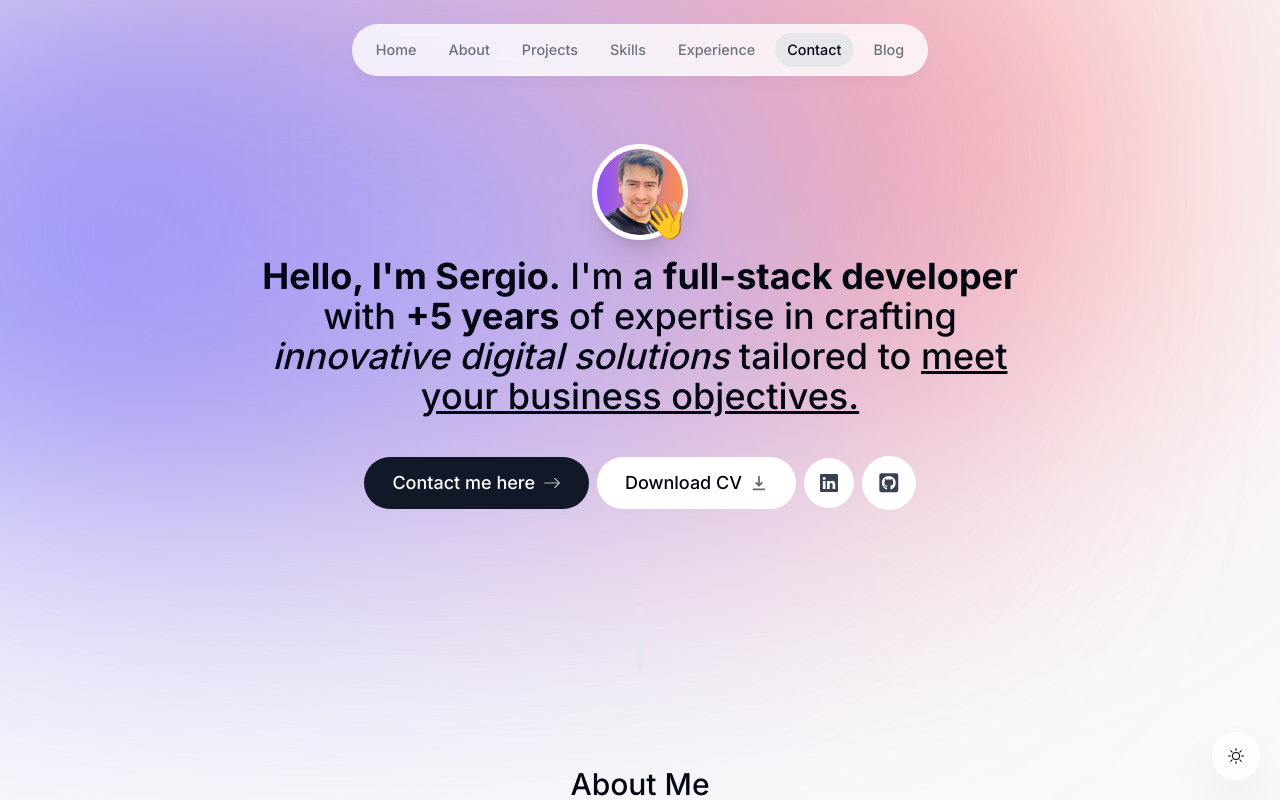
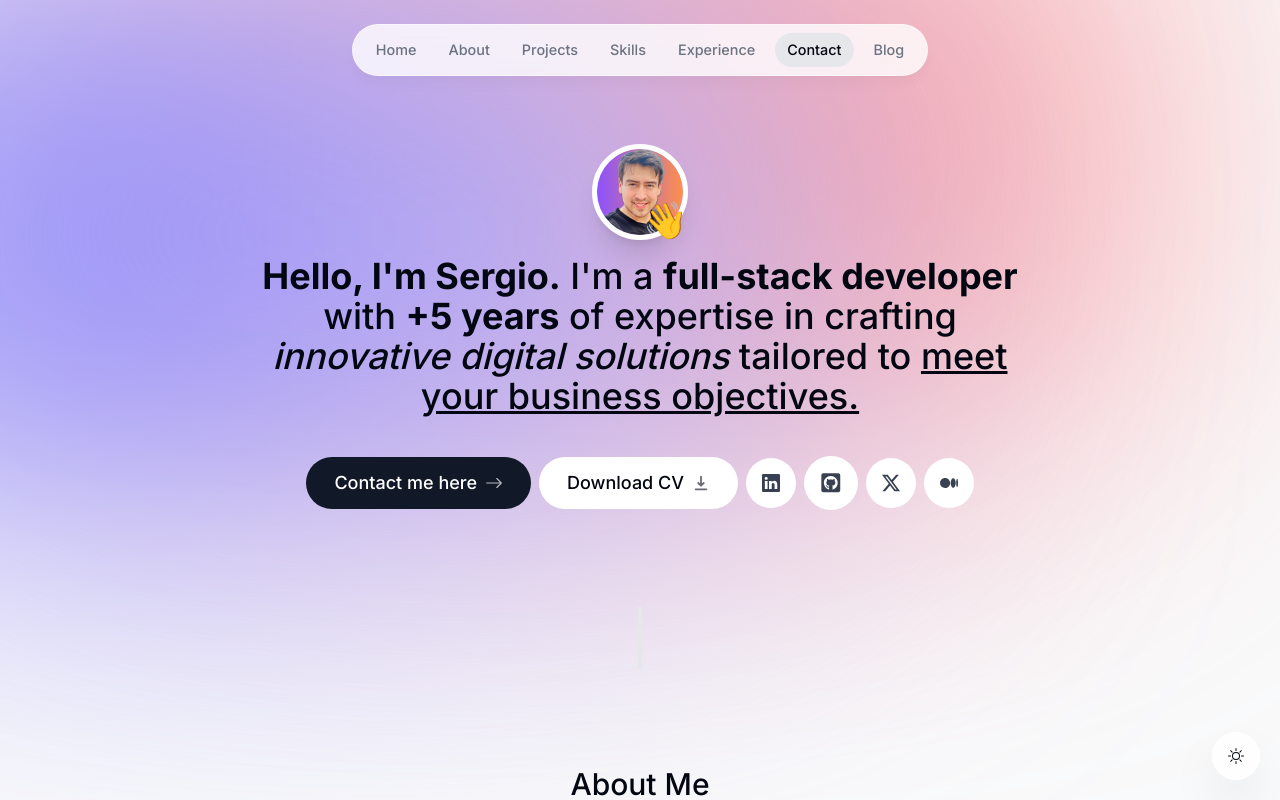
Before and after one commit to myplancash/portfolio-website, a Next.js app: page / in a window 1280 px wide. Shown: the top 800 px of the page. Built offline with nearby package versions, Linux system fonts and the light colour scheme; no server answers.

Commit message:
added a few more social media links

```diff
--- a/components/Intro.tsx
+++ b/components/Intro.tsx
@@ -4,7 +4,7 @@ import React from "react";
 import { motion } from "framer-motion";
 import Image from "next/image";
 import Link from "next/link";
-import { BsArrowRight, BsLinkedin } from "react-icons/bs";
+import { BsArrowRight, BsLinkedin, BsTwitterX, BsMedium} from "react-icons/bs";
 import { FaGithubSquare } from "react-icons/fa";
 import { HiDownload } from "react-icons/hi";
 import { useInView } from "react-intersection-observer";
@@ -113,6 +113,22 @@ const Intro = () => {
         >
           <FaGithubSquare />
         </a>
+
+        <a
+          className="bg-white p-4 text-gray-700 hover:text-gray-950 flex items-center gap-2 rounded-full focus:scale-[1.15] hover:scale-[1.15] active:scale-105 transition cursor-pointer border-black dark:bg-white/10 dark:text-white/60"
+          href="https://twitter.com/keeprules"
+          target="_blank"
+        >
+          <BsTwitterX />
+        </a>
+
+        <a
+          className="bg-white p-4 text-gray-700 hover:text-gray-950 flex items-center gap-2 rounded-full focus:scale-[1.15] hover:scale-[1.15] active:scale-105 transition cursor-pointer border-black dark:bg-white/10 dark:text-white/60"
+          href="https://medium.com/@sergio.smiling"
+          target="_blank"
+        >
+          <BsMedium />
+        </a>
       </motion.div>
     </section>
   );
```
